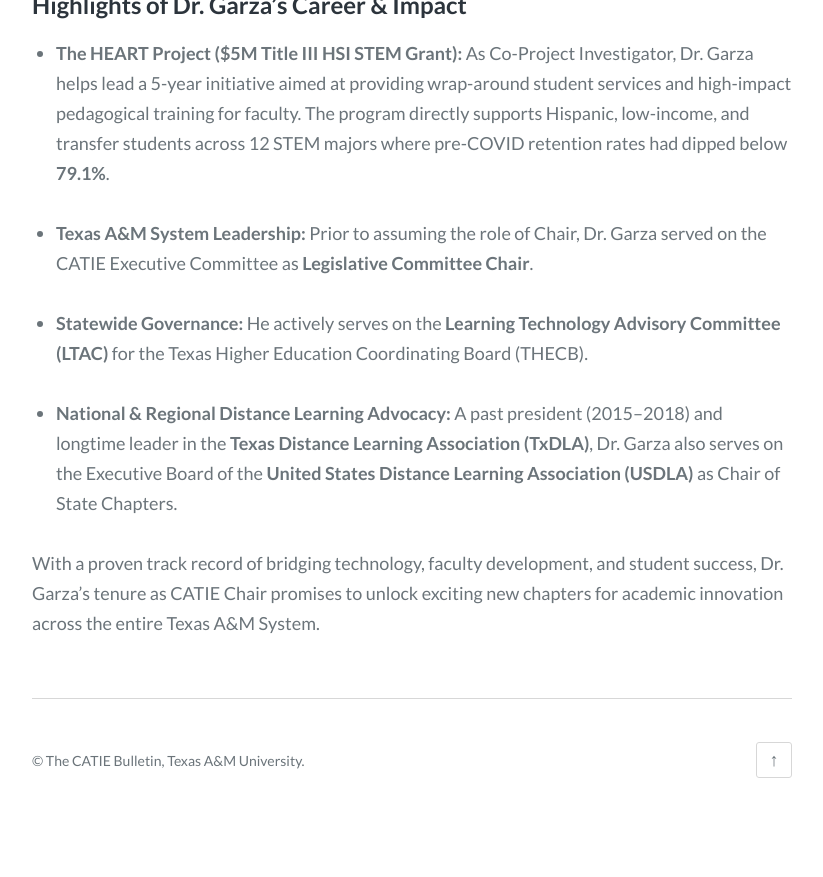
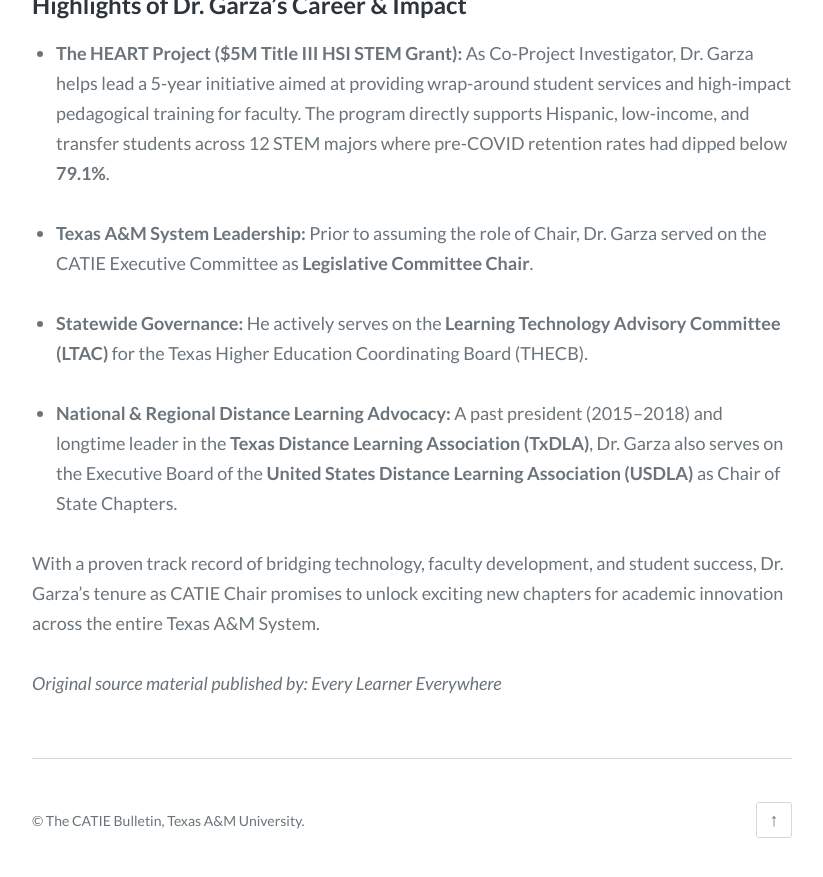
Before and after one commit to esail-subscriptions/catie_bulletin, a Jekyll site: the page built from _posts/2026-07-23-steering-the-future-of-innovation.md, in a window 1280 px wide and 900 px high, scrolled down 2130 px. Shown: the top 877 px of the window, without its empty margins (228-1051 px from the left). Built offline with Jekyll 4.4.1, drawn with Linux system fonts in a browser that asks for light colours; before the commit the page ends 2970 px from its top, so only the background shows below that; some of the changed lines change nothing that is shown.

Commit message:
Update _posts/2026-07-23-steering-the-future-of-innovation.md

```diff
--- a/_posts/2026-07-23-steering-the-future-of-innovation.md
+++ b/_posts/2026-07-23-steering-the-future-of-innovation.md
@@ -2,10 +2,10 @@
 layout: post
 title: Steering the Future of Innovation
 date: '2026-07-23'
-feature_image: https://res.cloudinary.com/xqd55zsp/image/upload/v1784826456/hrckg0omjxsmn5fyg4f8.png
-excerpt: Welcome incoming CATIE Chair Dr. Rolando R. Garza! Learn how the TAMUK leader
-  plans to strengthen system-wide collaboration, champion emerging tech, and build
-  a future-ready Texas A&M System.
+feature_image: https://res.cloudinary.com/xqd55zsp/image/upload/v1784834187/mfsabjrqs9linrjxq1ob.png
+excerpt: Welcome incoming CATIE Chair Dr. Rolando R. Garza! Learn how the TAMU-Kingsville
+  leader plans to strengthen system-wide collaboration, champion emerging tech, and
+  build a future-ready Texas A&M System.
 ---
 
 Higher education is evolving faster than ever, and at the heart of that transformation across Texas is **Rolando R. Garza, Ed.D.** Stepping into his new role as Chair of the **Council on Academic Technology & Innovative Education (CATIE)**, Dr. Garza brings a dynamic blend of visionary leadership, deep technical expertise, and a steadfast commitment to student equity.
@@ -31,3 +31,5 @@
 - **National & Regional Distance Learning Advocacy:** A past president (2015–2018) and longtime leader in the **Texas Distance Learning Association (TxDLA)**, Dr. Garza also serves on the Executive Board of the **United States Distance Learning Association (USDLA)** as Chair of State Chapters.
 
 With a proven track record of bridging technology, faculty development, and student success, Dr. Garza’s tenure as CATIE Chair promises to unlock exciting new chapters for academic innovation across the entire Texas A&M System.
+
+*Original source material published by: Every Learner Everywhere*
```
